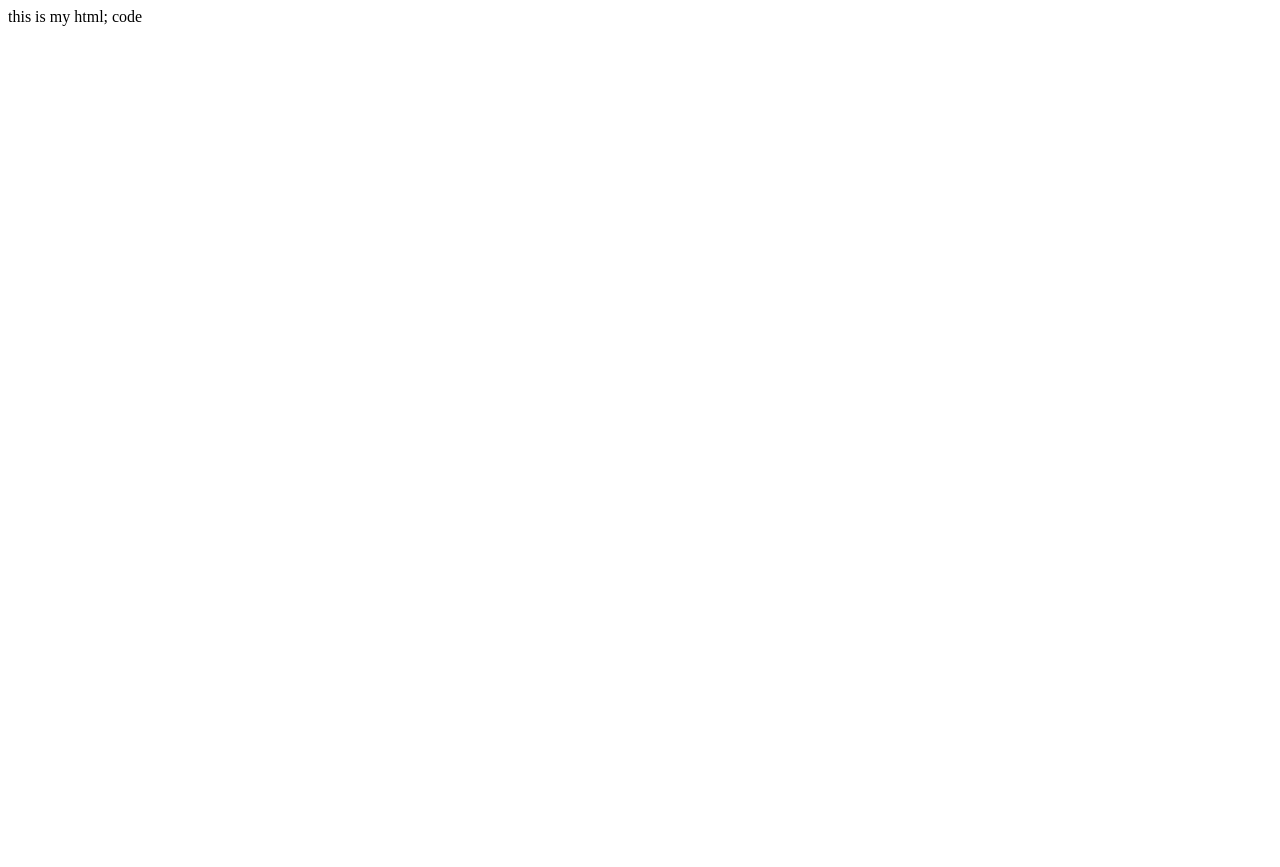
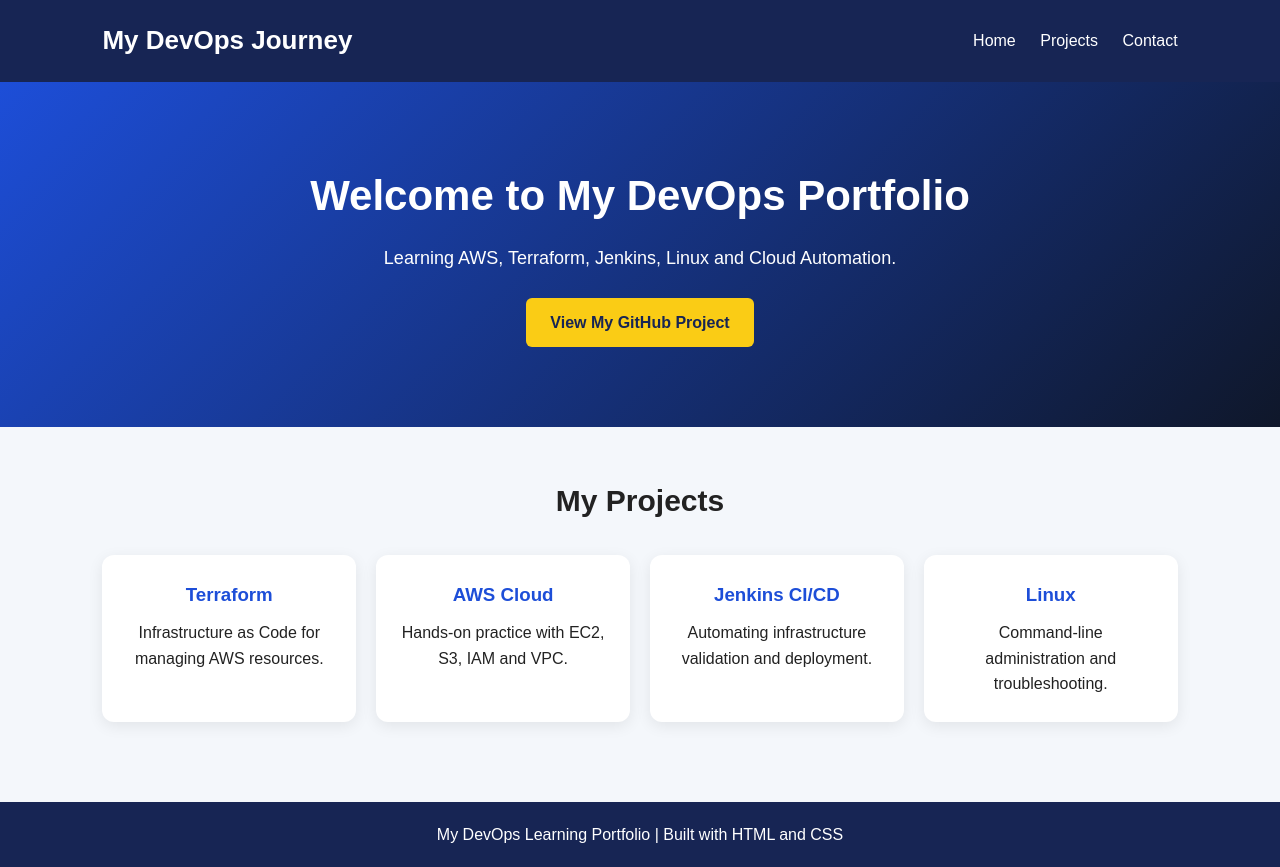
Before and after one commit to pravaws1-png/financeproj, a plain HTML site: page index.html in a window 1280 px wide. Before the commit the page ends 800 px from the top, so only its background shows below. Drawn offline with Linux system fonts and the light colour scheme.

Commit message:
Add homepage for GitHub Pages

```diff
--- a/index.html
+++ b/index.html
@@ -1 +1,174 @@
-this is my html; code
+
+<!DOCTYPE html>
+<html lang="en">
+<head>
+    <meta charset="UTF-8">
+    <meta name="viewport" content="width=device-width, initial-scale=1.0">
+    <title>My DevOps Project</title>
+    <style>
+        * {
+            margin: 0;
+            padding: 0;
+            box-sizing: border-box;
+        }
+
+        body {
+            font-family: Arial, sans-serif;
+            background: #f4f7fb;
+            color: #222;
+            line-height: 1.6;
+        }
+
+        header {
+            background: #172554;
+            color: white;
+            padding: 20px 8%;
+            display: flex;
+            justify-content: space-between;
+            align-items: center;
+            flex-wrap: wrap;
+        }
+
+        header h1 {
+            font-size: 26px;
+        }
+
+        nav a {
+            color: white;
+            text-decoration: none;
+            margin-left: 20px;
+        }
+
+        .hero {
+            text-align: center;
+            padding: 80px 20px;
+            background: linear-gradient(135deg, #1d4ed8, #0f172a);
+            color: white;
+        }
+
+        .hero h2 {
+            font-size: 42px;
+            margin-bottom: 15px;
+        }
+
+        .hero p {
+            font-size: 18px;
+            margin-bottom: 25px;
+        }
+
+        .button {
+            display: inline-block;
+            background: #facc15;
+            color: #172554;
+            padding: 12px 24px;
+            text-decoration: none;
+            border-radius: 6px;
+            font-weight: bold;
+        }
+
+        .projects {
+            padding: 50px 8%;
+            text-align: center;
+        }
+
+        .projects h2 {
+            margin-bottom: 30px;
+            font-size: 30px;
+        }
+
+        .cards {
+            display: grid;
+            grid-template-columns: repeat(auto-fit, minmax(220px, 1fr));
+            gap: 20px;
+        }
+
+        .card {
+            background: white;
+            padding: 25px;
+            border-radius: 12px;
+            box-shadow: 0 4px 15px rgba(0, 0, 0, 0.08);
+        }
+
+        .card h3 {
+            color: #1d4ed8;
+            margin-bottom: 10px;
+        }
+
+        footer {
+            background: #172554;
+            color: white;
+            text-align: center;
+            padding: 20px;
+            margin-top: 30px;
+        }
+
+        @media (max-width: 600px) {
+            header {
+                gap: 10px;
+            }
+
+            nav a {
+                margin-left: 0;
+                margin-right: 12px;
+            }
+
+            .hero h2 {
+                font-size: 32px;
+            }
+        }
+    </style>
+</head>
+<body>
+
+    <header>
+        <h1>My DevOps Journey</h1>
+        <nav>
+            <a href="#home">Home</a>
+            <a href="#projects">Projects</a>
+            <a href="#contact">Contact</a>
+        </nav>
+    </header>
+
+    <section class="hero" id="home">
+        <h2>Welcome to My DevOps Portfolio</h2>
+        <p>Learning AWS, Terraform, Jenkins, Linux and Cloud Automation.</p>
+        <a class="button"
+           href="https://github.com/pravaws1-png/terraform1"
+           target="_blank"
+           rel="noopener noreferrer">
+            View My GitHub Project
+        </a>
+    </section>
+
+    <section class="projects" id="projects">
+        <h2>My Projects</h2>
+
+        <div class="cards">
+            <div class="card">
+                <h3>Terraform</h3>
+                <p>Infrastructure as Code for managing AWS resources.</p>
+            </div>
+
+            <div class="card">
+                <h3>AWS Cloud</h3>
+                <p>Hands-on practice with EC2, S3, IAM and VPC.</p>
+            </div>
+
+            <div class="card">
+                <h3>Jenkins CI/CD</h3>
+                <p>Automating infrastructure validation and deployment.</p>
+            </div>
+
+            <div class="card">
+                <h3>Linux</h3>
+                <p>Command-line administration and troubleshooting.</p>
+            </div>
+        </div>
+    </section>
+
+    <footer id="contact">
+        <p>My DevOps Learning Portfolio | Built with HTML and CSS</p>
+    </footer>
+
+</body>
+</html>
```
